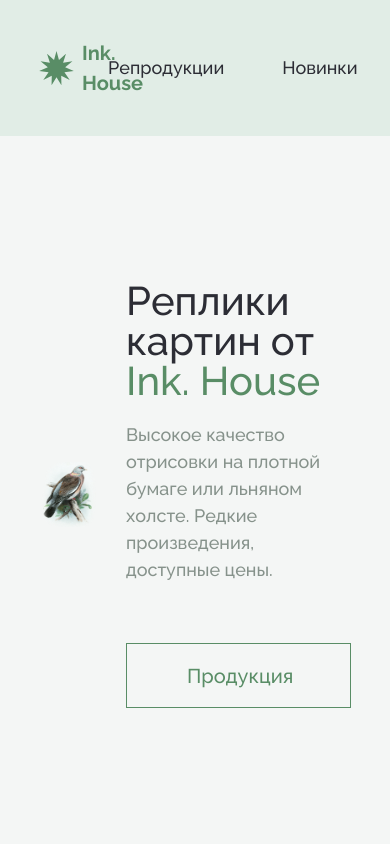
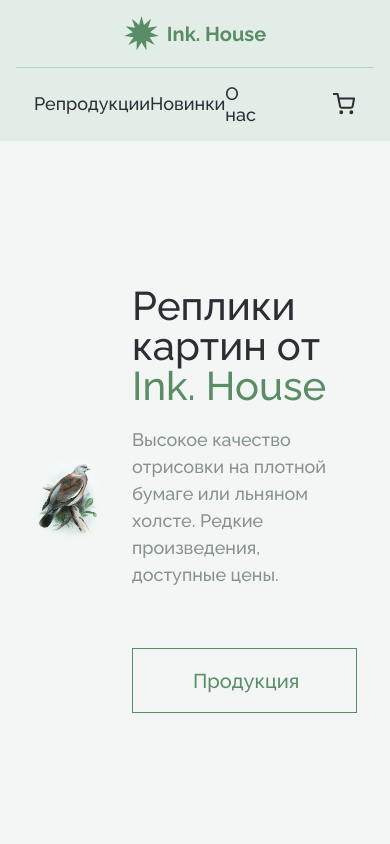
Before and after one commit to Oxana2014/Ink.House, a plain HTML site: page index.html in a window 390 px wide. Shown: the top 844 px of the page. Drawn offline with Linux system fonts and the light colour scheme.

Commit message:
Add adaptive header for width less than 768px

```diff
--- a/css/media.css
+++ b/css/media.css
@@ -51,3 +51,28 @@
 margin-right: 38px;
   }
 }
+@media screen and (max-width: 768px) {
+  .container {
+    padding-inline: 33px;
+  }
+  .header__container {
+    flex-direction: column;
+    justify-content: space-evenly;
+    padding: 16px;
+
+  }
+
+  .header__line {
+    display: block;
+    margin-block: 16px;
+  }
+  .header__nav {
+    padding-top: 0;
+    width: 90%;
+    justify-content: space-between;
+  }
+  .header__nav a:nth-child(-n+2) {
+    margin-right: 0px;
+  }
+
+}
--- a/css/style.css
+++ b/css/style.css
@@ -82,8 +82,14 @@
 .logo__star {
   margin-right: 8px;
 }
+.header__line {
+  background-color: #C3D1C6;
+  height: 1px;
+  width: 100%;
+  display: none;
+}
 .header__nav {
-
+  padding-top: 3px;
   display: flex;
  align-items: center;
   font-weight: 500;
--- a/index.html
+++ b/index.html
@@ -17,6 +17,7 @@
           <img src="img/Star1.svg" alt="logo" class="logo__star" />
           Ink. House
         </div>
+        <div class="header__line"></div>
         <nav class="header__nav">
           <a href="#catalog">Репродукции</a>
           <a href="#promo">Новинки</a>
@@ -464,6 +465,7 @@
             <img src="img/Star1.svg" alt="logo" />
             Ink. House
           </div>
+
           <nav class="footer__contacts">
             <a class="footer-contacts__phone" href="tel:+79995435454">+7 (999) 543-54-54</a>
             <a class="footer-contacts__descr">Мастерская</a>
```
